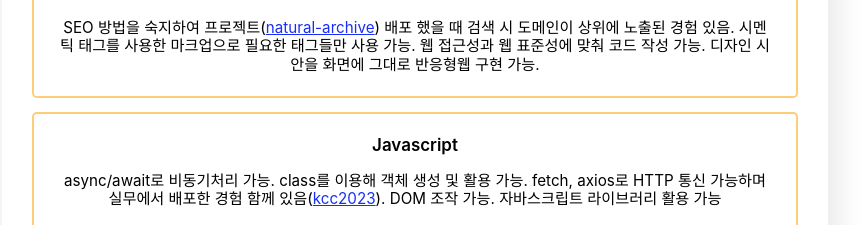
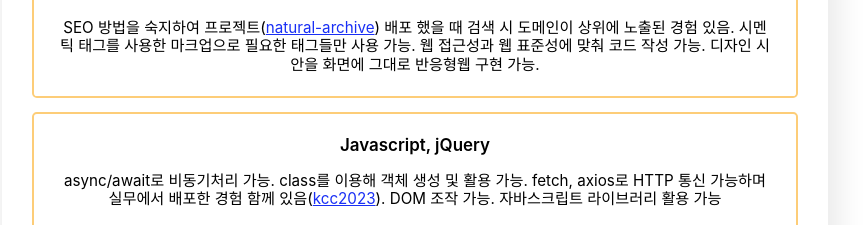
Before and after one commit to injilee/Portfolio, a React (Create React App) app: page / in a window 1280 px wide. Shown: the part 900-1125 px from the top of the page, without its empty margins (225-1092 px from the left). Built offline with nearby package versions, Linux system fonts and the light colour scheme; a web font is replaced by a local one.

Commit message:
add : Skills update

```diff
--- a/src/components/skills.jsx
+++ b/src/components/skills.jsx
@@ -26,7 +26,7 @@ const Skills = () => {
               </p>
             </S.SkillListItem>
             <S.SkillListItem>
-              <span>Javascript</span>
+              <span>Javascript, jQuery</span>
               <p>
                 async/await로 비동기처리 가능. class를 이용해 객체 생성 및 활용 가능. fetch, axios로 HTTP 통신 가능하며
                 실무에서 배포한 경험 함께 있음(
```
